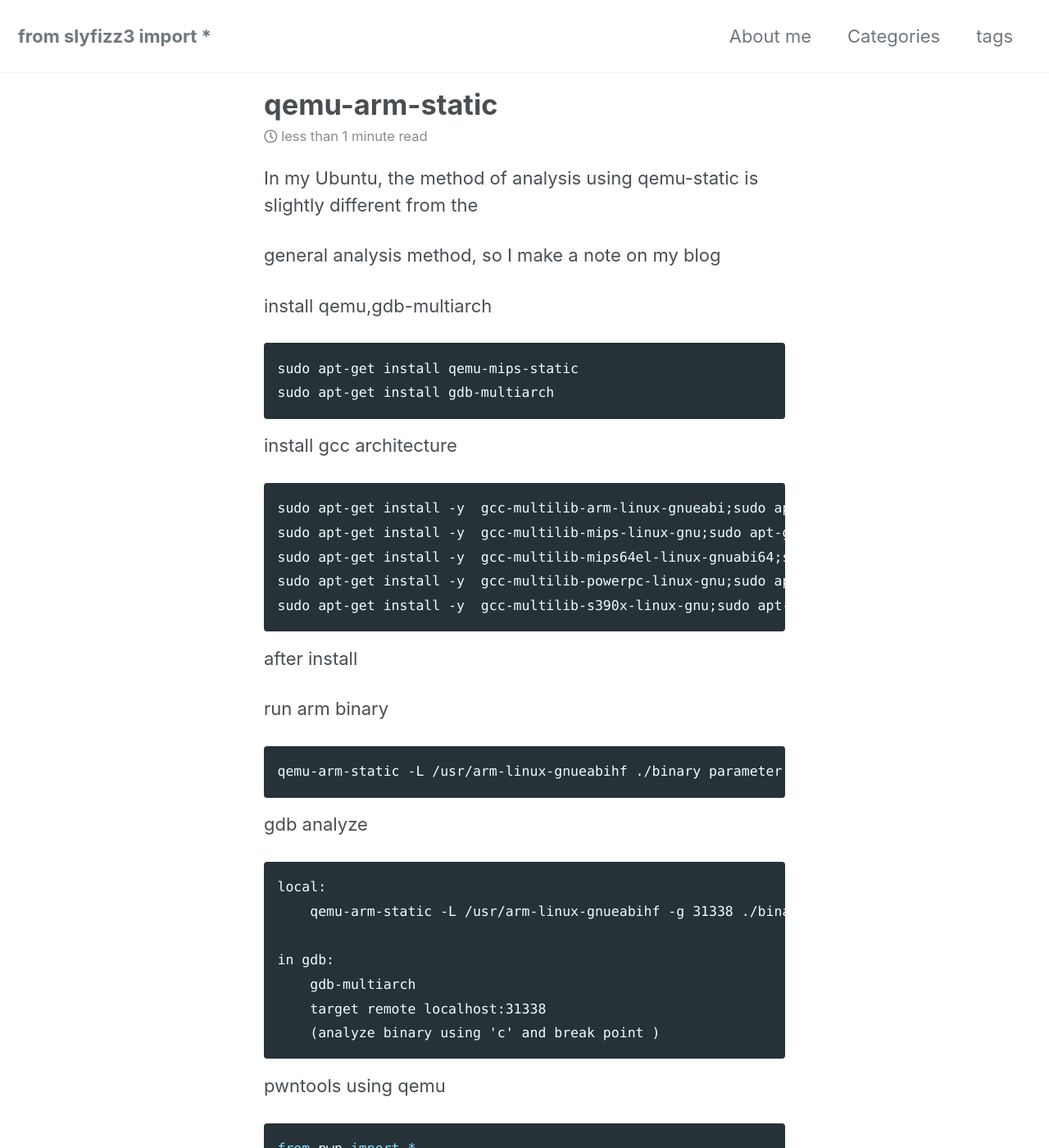
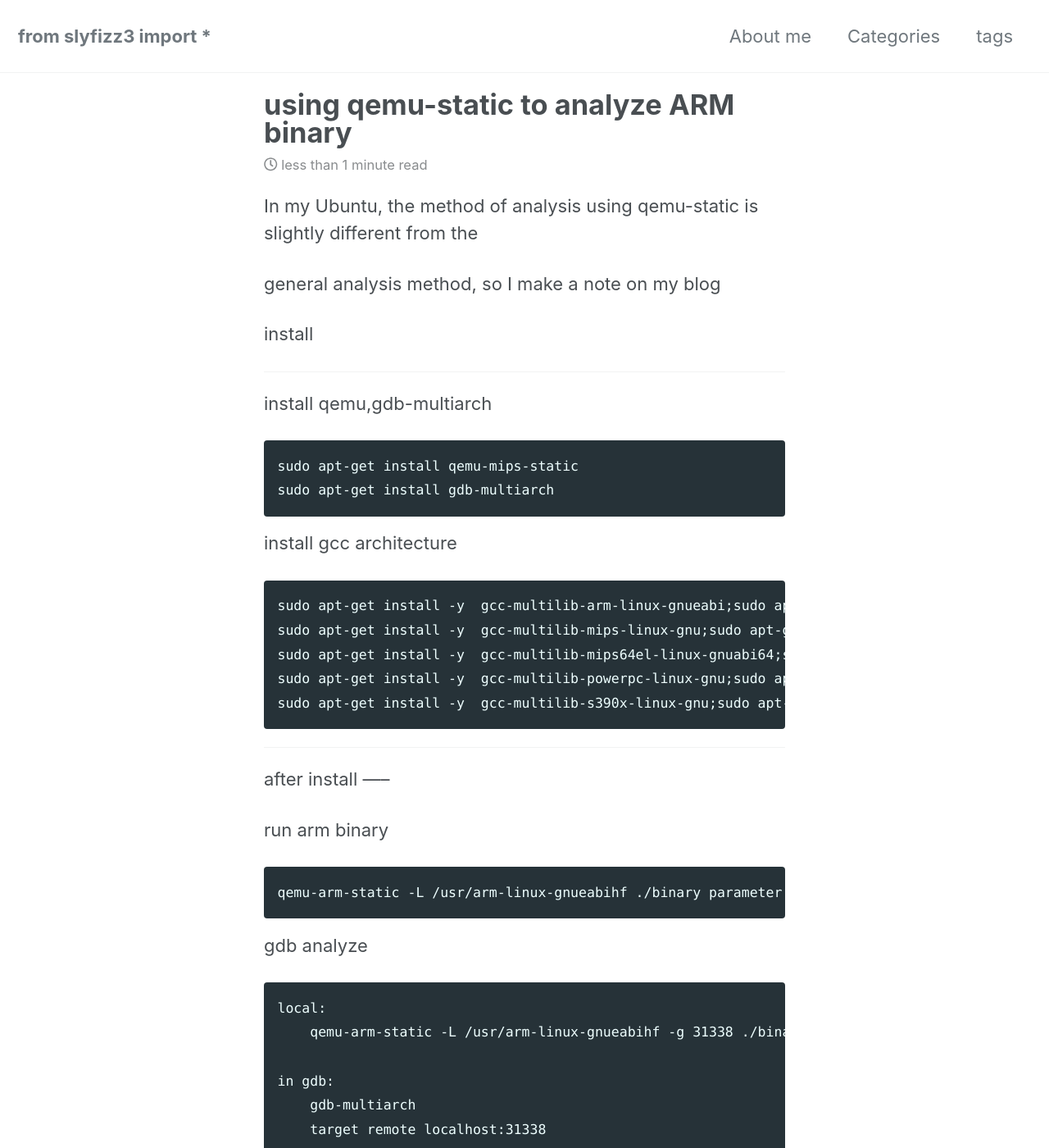
Before and after one commit to slyfizz3/slyfizz3.github.io, a Jekyll site: the page built from _posts/2019-06-29-qemu-arm-static.md, in a window 1280 px wide and 1400 px high. Shown: the whole window at 82% size. Built offline with Jekyll 4.4.1, drawn with Linux system fonts in a browser that asks for light colours; cached includes are drawn as plain includes; nearby versions of some CDN libraries.

Commit message:
Update 2019-06-29-qemu-arm-static.md

````diff
--- a/_posts/2019-06-29-qemu-arm-static.md
+++ b/_posts/2019-06-29-qemu-arm-static.md
@@ -1,5 +1,5 @@
 ---
-title: "qemu-arm-static"
+title: "using qemu-static to analyze ARM binary"
 date: 2019-06-29
 categories: Tip
 tags : ARM qemu pwntools
@@ -9,7 +9,9 @@ In my Ubuntu, the method of analysis using qemu-static is slightly different fro
 
 general analysis method, so I make a note on my blog
 
+install
 
+-----
 install qemu,gdb-multiarch
 
 ```
@@ -26,8 +28,9 @@ sudo apt-get install -y  gcc-multilib-mips64el-linux-gnuabi64;sudo apt-get insta
 sudo apt-get install -y  gcc-multilib-powerpc-linux-gnu;sudo apt-get install -y  gcc-multilib-powerpc64-linux-gnu;
 sudo apt-get install -y  gcc-multilib-s390x-linux-gnu;sudo apt-get install -y  gcc-multilib-sparc64-linux-gnu
 ```
-
+-----
 after install
+-----
 
 run arm binary
 
@@ -53,3 +56,4 @@ pwntools using qemu
 from pwn import *
 p=process(["qemu-arm-static","-L","/usr/arm-linux-gnueabihf","./binary","parameter"])
 ```
+-----
````
